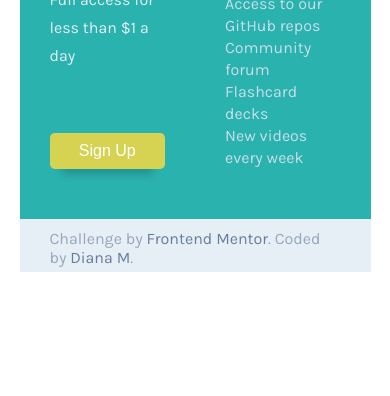
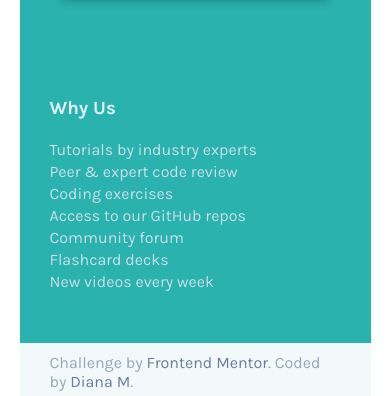
Before and after one commit to DianaMaer/single-price-grid-component, a plain HTML site: page index.html in a window 390 px wide. Shown: the part 580-976 px from the top of the page. Before the commit the page ends 852 px from the top, so only its background shows below. Drawn offline with Linux system fonts and the light colour scheme.

Commit message:
style for responsive design

```diff
--- a/style.css
+++ b/style.css
@@ -58,6 +58,10 @@ h1{
   justify-content: space-between;
 }
 
+.flex-col:hover{
+  background-color: #26a29f;
+}
+
 .info-price p{
   line-height: 1.75rem;
   font-weight: 400;
@@ -77,12 +81,16 @@ h1{
 .button-subscription{
   background-color: #d6d352;
   height: 2.25rem;
-  width: auto;
+  width: 70%;
   font-size: 1rem;
   font-weight: 400;
   color: #ffffff;
   border-radius: 0.30rem;
   box-shadow: 0 17px 8px -12px rgba(0, 0, 0, 0.2);
+}
+
+.button-subscription:hover{
+  background-color: #cecb32;
 }
   /* ---Price Container--- */
   /* ---Why US Container--- */
@@ -105,7 +113,7 @@ h1{
 
 /* ---Footer--- */
 footer{
-  background-color: #e5eff5;
+  background-color: #f3f8fa;
   padding: 10px 30px 5px 30px;
   display: flex;
   justify-content: flex-end;
@@ -125,3 +133,24 @@ footer{
 .attribution a:hover{
   color: #2AB2AF;
 }
+
+/* ---Responsive Design--- */
+@media (max-width: 600px){
+  .bottom-wrapper{
+    display: flex;
+    flex-direction: column;
+    justify-content: center;
+  }
+
+  .flex-col{
+    width: auto;
+  }
+
+  .flex-col:nth-child(1){
+    height: 200px;
+  }
+
+  .button-subscription{
+    width: auto;
+  }
+}
```
